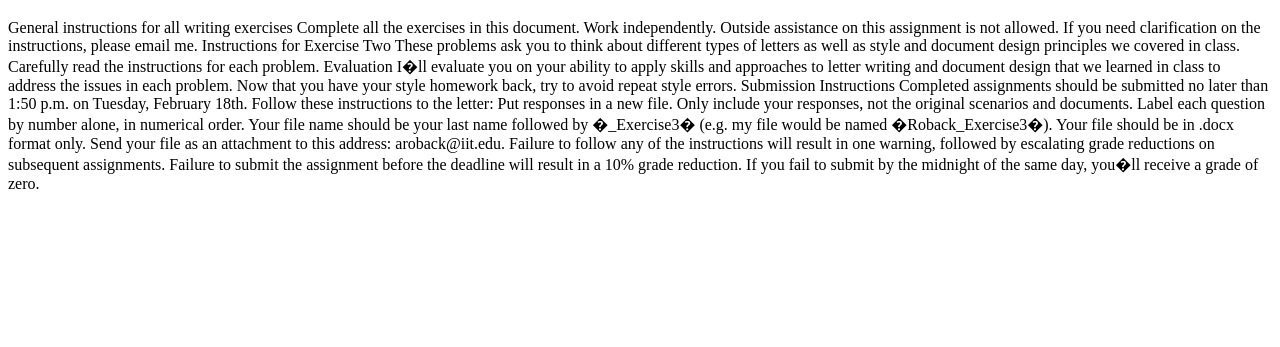
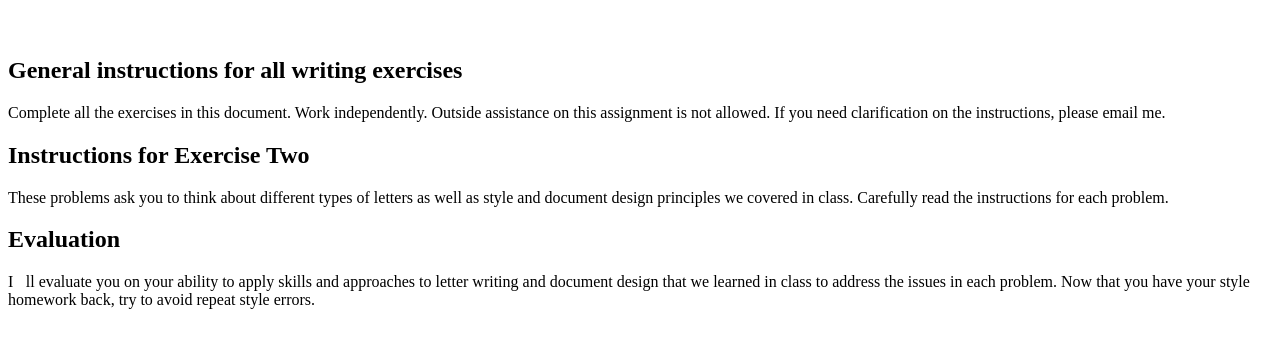
Before and after one commit to gtoledorodriguez/TC_HTML_Exercise, a plain HTML site: page example_website_j20/example_folder/example_text.html in a window 1280 px wide. Shown: the part 61-408 px from the top of the page. Drawn offline with Linux system fonts and the light colour scheme.

Commit message:
Finished up to Evaluation Section. Testing utf8 char

```diff
--- a/example_website_j20/example_folder/example_text.html
+++ b/example_website_j20/example_folder/example_text.html
@@ -6,6 +6,16 @@
   </head>
   <body>
     <h1>COM 421 Writing Exercise Three</h1>
+    <br>
+
+    <h2>General instructions for all writing exercises</h2>
+    <p>Complete all the exercises in this document. Work independently. Outside assistance on this assignment is not allowed. If you need clarification on the instructions, please email me.</p>
+
+    <h2>Instructions for Exercise Two</h2>
+    <p>These problems ask you to think about different types of letters as well as style and document design principles we covered in class. Carefully read the instructions for each problem.</p>
+
+    <h2>Evaluation</h2>
+    <p>I&#27;ll evaluate you on your ability to apply skills and approaches to letter writing and document design that we learned in class to address the issues in each problem. Now that you have your style homework back, try to avoid repeat style errors.</p>
 
   </body>
 </html>
@@ -26,12 +36,11 @@ HW 5
  Modify special characters to be standard utf-8 characters in the text editor (special characters will screw up your validation).
 -->
 
-General instructions for all writing exercises
-Complete all the exercises in this document. Work independently. Outside assistance on this assignment is not allowed. If you need clarification on the instructions, please email me.
-Instructions for Exercise Two
-These problems ask you to think about different types of letters as well as style and document design principles we covered in class. Carefully read the instructions for each problem.
-Evaluation
-I�ll evaluate you on your ability to apply skills and approaches to letter writing and document design that we learned in class to address the issues in each problem. Now that you have your style homework back, try to avoid repeat style errors.
+
+
+
+
+<!--
 Submission Instructions
 Completed assignments should be submitted no later than 1:50 p.m. on Tuesday, February 18th. Follow these instructions to the letter:
 Put responses in a new file. Only include your responses, not the original scenarios and documents.
@@ -41,3 +50,4 @@ Your file should be in .docx format only.
 Send your file as an attachment to this address: aroback@iit.edu.
 Failure to follow any of the instructions will result in one warning, followed by escalating grade reductions on subsequent assignments.
 Failure to submit the assignment before the deadline will result in a 10% grade reduction. If you fail to submit by the midnight of the same day, you�ll receive a grade of zero.
+-->
```
